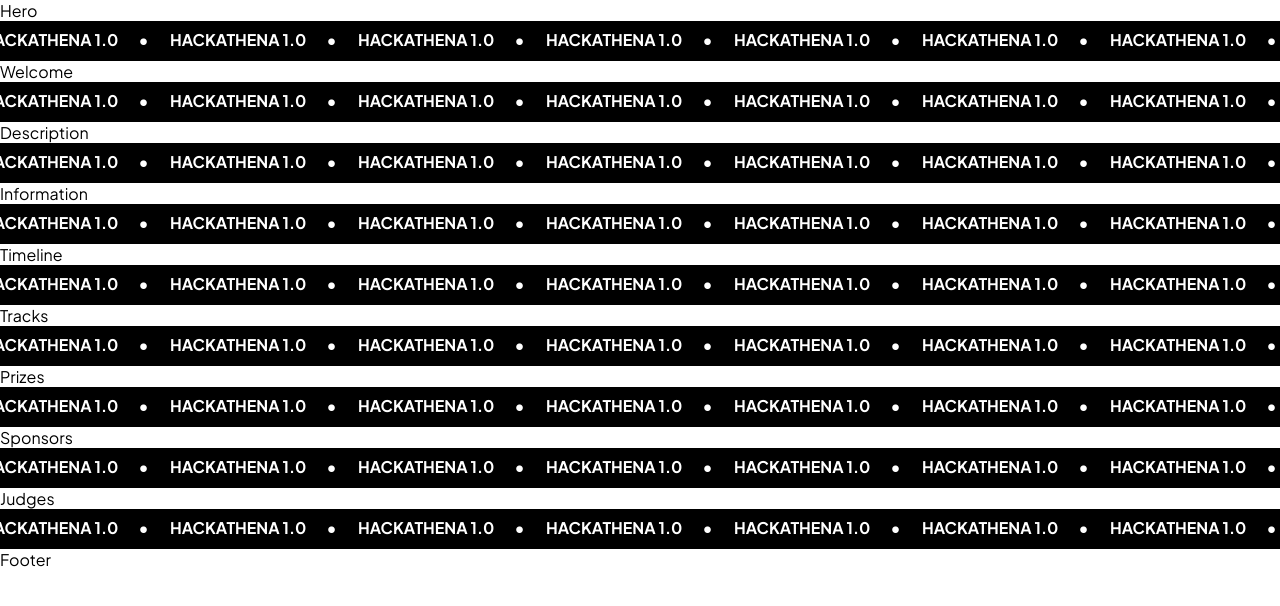
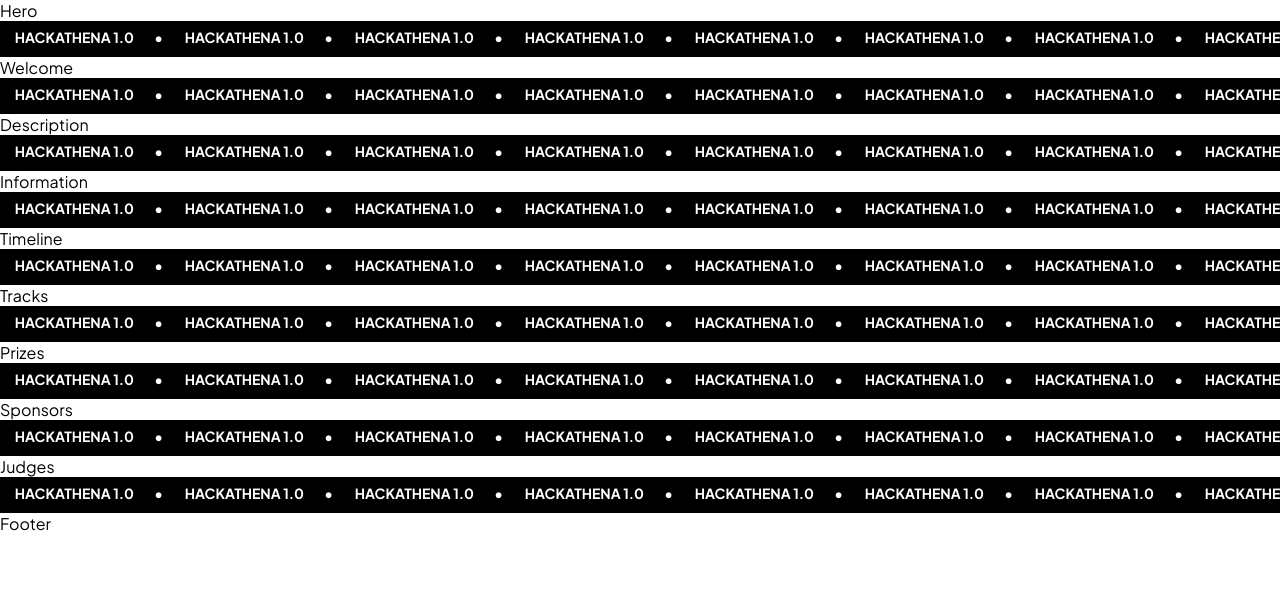
Before and after one commit to ajmalmohad/hackathena, a React (Create React App) app: page / in a window 1280 px wide. Shown: the top 606 px of the page. Built offline with nearby package versions, Linux system fonts and the light colour scheme.

Commit message:
Seperator Component Added

```diff
--- a/src/pages/home/components/Seperator.css
+++ b/src/pages/home/components/Seperator.css
@@ -1,6 +1,6 @@
 .bar {
     background: black;
-    height:40px;
+    height:36px;
     max-width: 100%;
     margin: 0 auto;
     position: relative;
@@ -11,20 +11,20 @@
     width: 10000px;
     position: absolute;
     overflow-x: hidden;
-    top: 15%;
-    bottom: 15%;
+    top: 10%;
+    bottom: 10%;
     left: 0;
-    animation: moveSlideshow 5s linear infinite;
+    animation: moveSlideshow 6s linear infinite;
 }
 
 .mover-1 p{
     color: white;
-    width: 188px;
+    width: 170px;
     display: inline-block;
     vertical-align: middle;
     margin: 0;
     text-transform: uppercase;
-    font-size: 16px;
+    font-size: 14px;
     font-weight: 700;
 }
 
@@ -40,6 +40,6 @@
 
 @keyframes moveSlideshow {
     100% {
-        transform: translateX(-188px);
+        transform: translateX(-170px);
     }
 }
```
